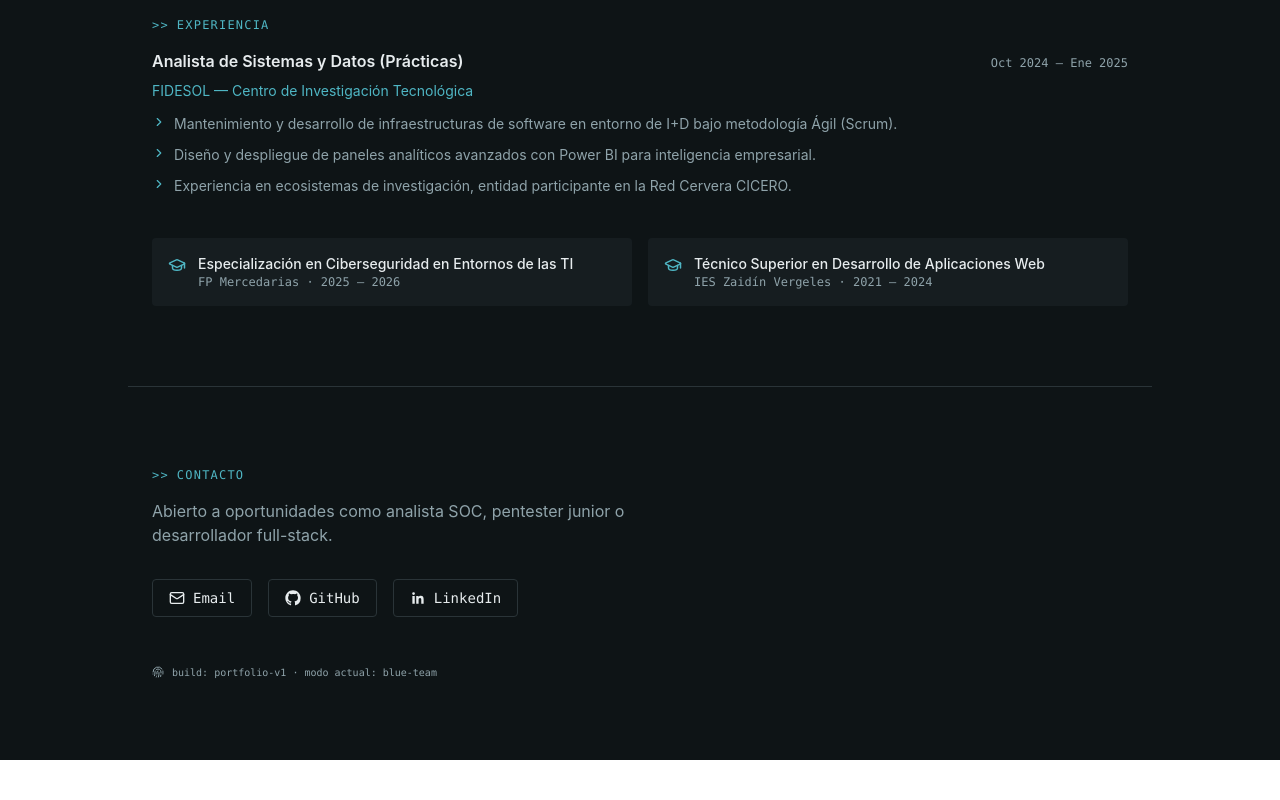
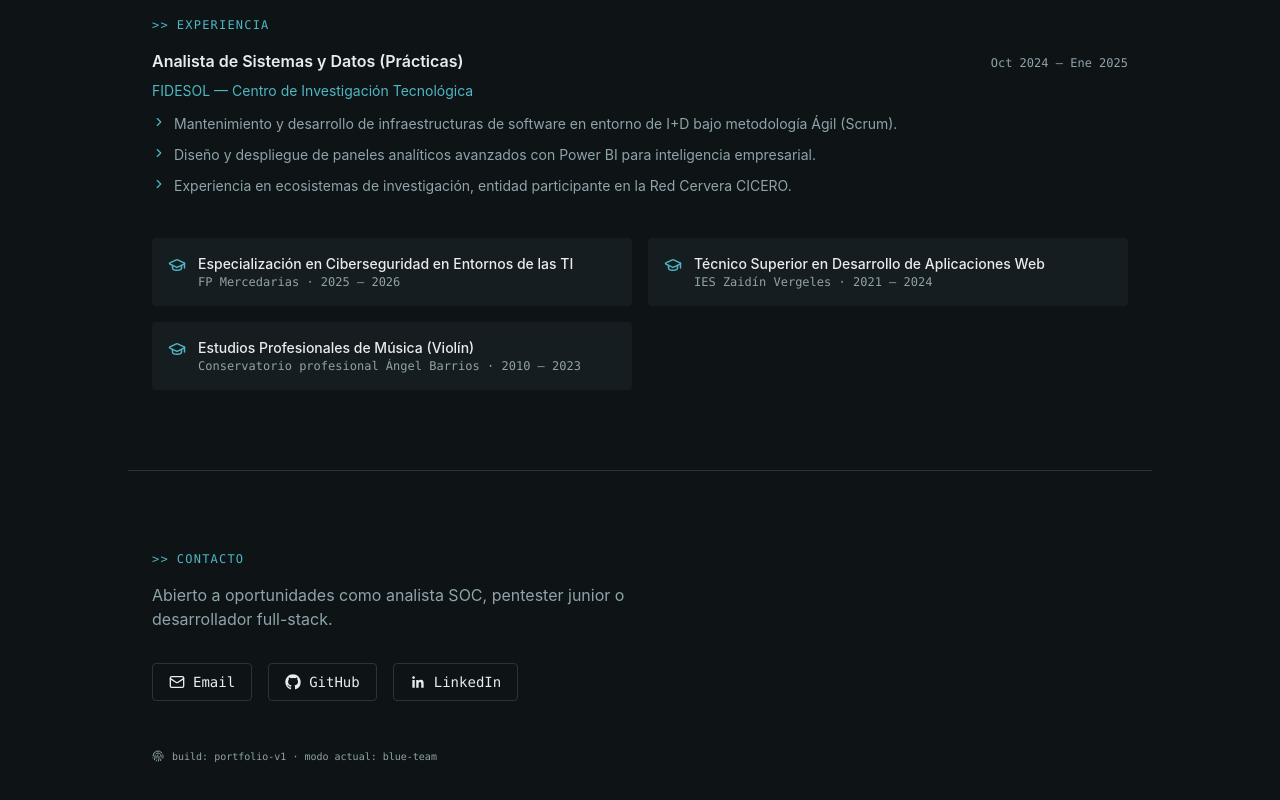
Before and after one commit to vilacprd/Portfolio, a React (Vite) app: page / in a window 1280 px wide. Shown: the part 1768-2568 px from the top of the page. Before the commit the page ends 2528 px from the top, so only its background shows below. Built offline with nearby package versions, Linux system fonts and the light colour scheme.

Commit message:
Añadido estudio violin

```diff
--- a/src/App.jsx
+++ b/src/App.jsx
@@ -230,6 +230,11 @@ const EDUCATION = [
     title: { es: "Técnico Superior en Desarrollo de Aplicaciones Web", en: "Advanced Technician Degree in Web Application Development" },
     org: "IES Zaidín Vergeles",
     date: "2021 – 2024",
+  },
+  {
+    title: { es: "Estudios Profesionales de Música (Violín)", en: "Professional Music Studies (Violin)" },
+    org: "Conservatorio profesional Ángel Barrios",
+    date: "2010 – 2023",
   },
 ];
 
```
